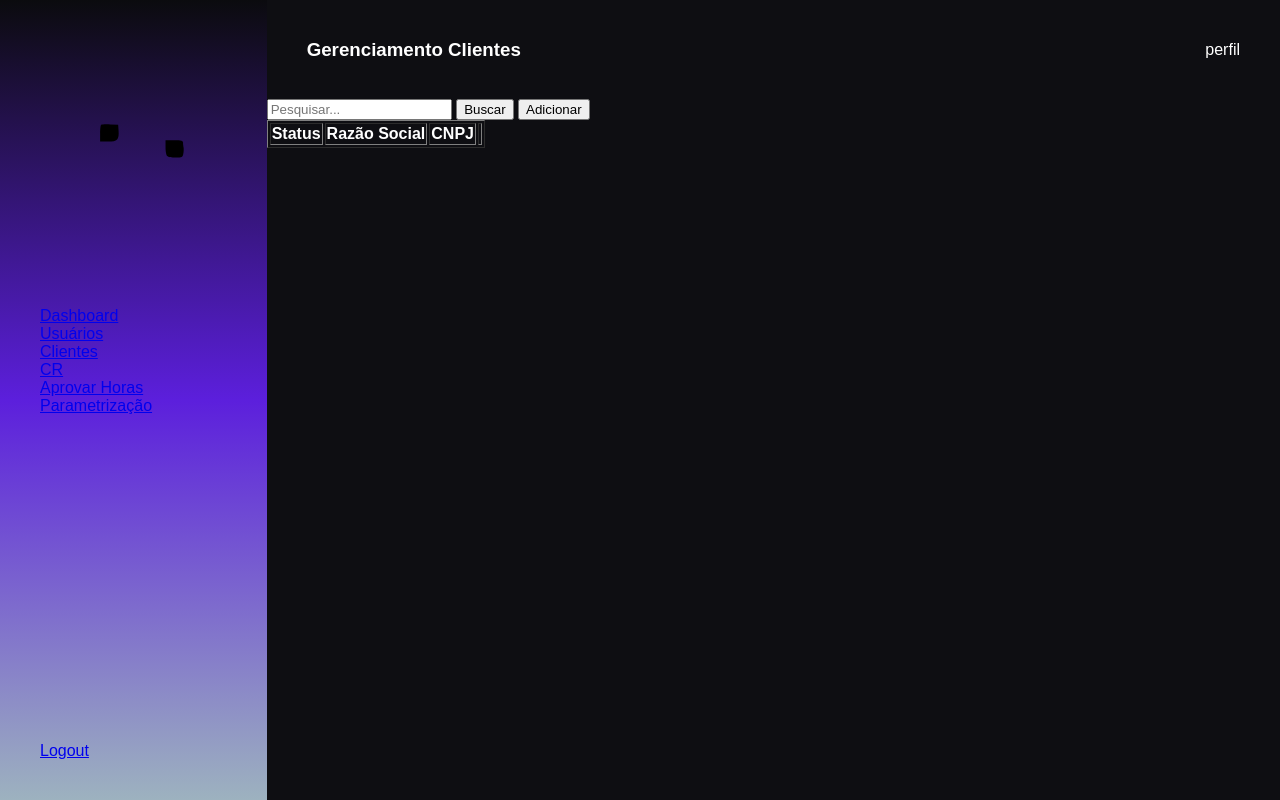
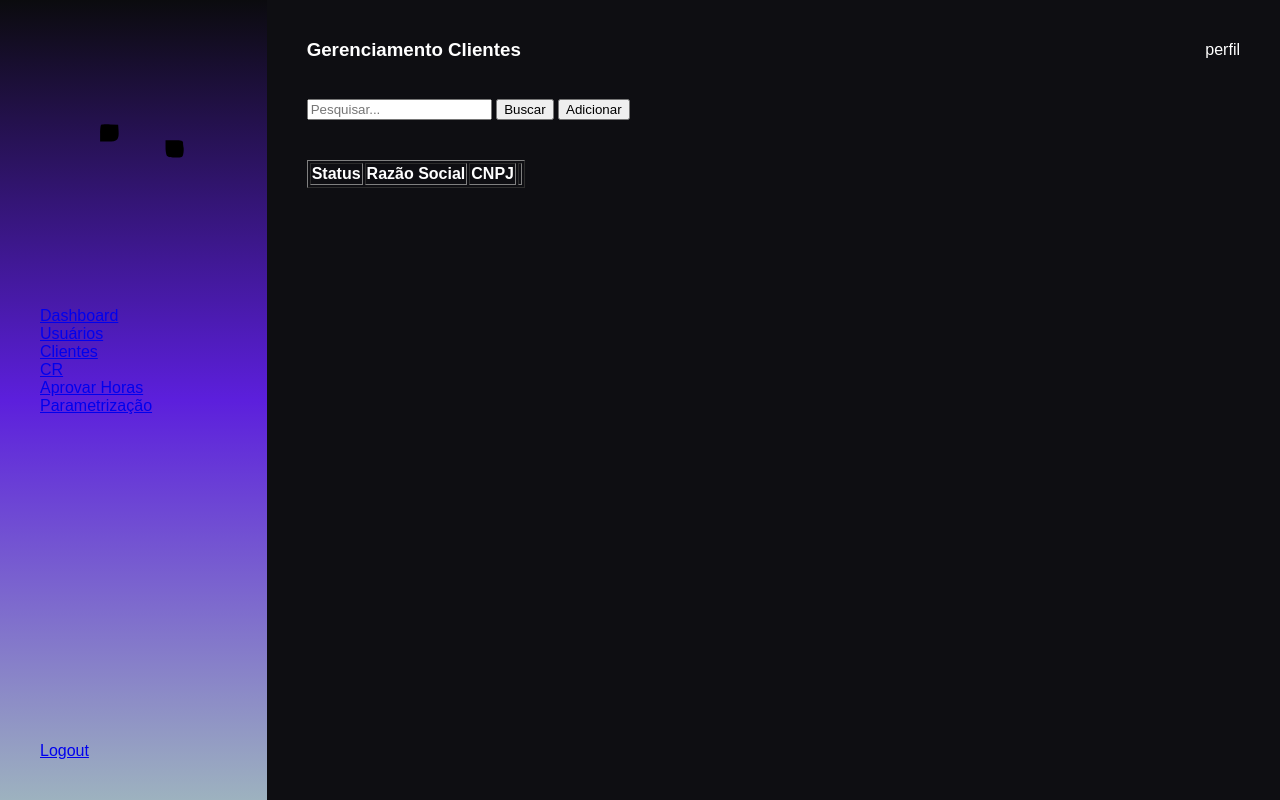
Before and after one commit to codecatss/API-BD3, a plain HTML site: page frontend/pages/cliente.html in a window 1280 px wide. Drawn offline with Linux system fonts and the light colour scheme.

Commit message:
Update: Front: CSS_Cliente: main, tabela

```diff
--- a/frontend/styles/cliente.styles.css
+++ b/frontend/styles/cliente.styles.css
@@ -50,3 +50,13 @@ body{
     padding: var(--medium-pad) var(--default-pad);
 
 }
+
+main{
+    display: flex;
+    flex-direction: column;
+    padding-left: var(--default-pad);
+}
+
+.tabela{
+    padding-top: var(--default-pad);
+}
```
